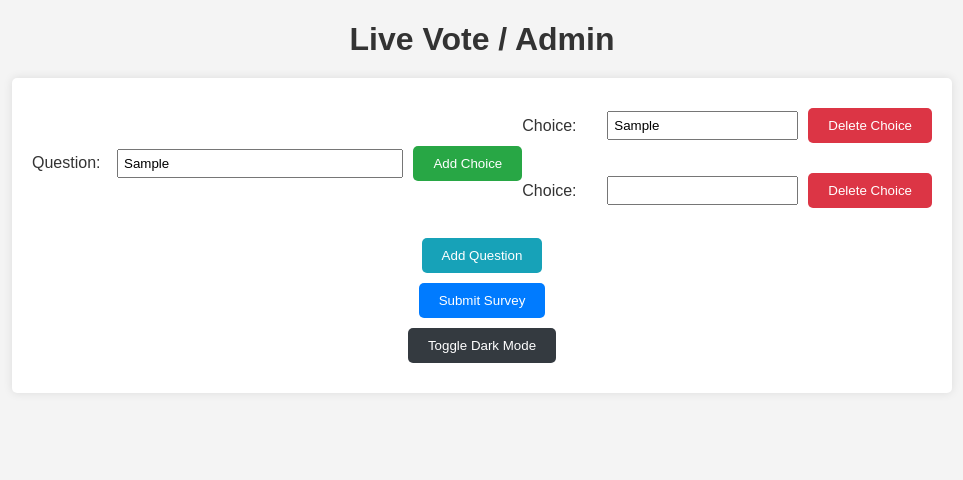
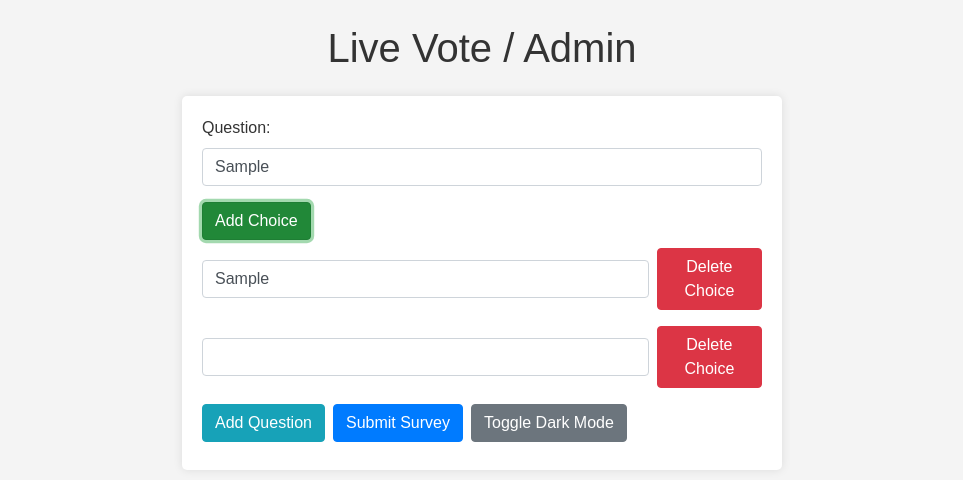
Before and after one commit to joemiddie13/live-vote, a website: page static/admin.html in a window 1280 px wide. Both pictures are taken after typing "Sample", "Sample" into the empty fields and a click on the button "Add Choice". Shown: the whole page, without its empty margins (158-1121 px from the left). Drawn offline with nearby package versions, Linux system fonts and the light colour scheme.

Commit message:
cleaned up admin page with boostrap

```diff
--- a/static/admin.html
+++ b/static/admin.html
@@ -4,30 +4,37 @@
     <meta charset="UTF-8">
     <meta name="viewport" content="width=device-width, initial-scale=1.0">
     <title>Admin - Live Vote</title>
+    <link href="https://stackpath.bootstrapcdn.com/bootstrap/4.5.2/css/bootstrap.min.css" rel="stylesheet">
     <link rel="stylesheet" href="style.css">
 </head>
 <body>
-    <h1>Live Vote / Admin</h1>
-
-    <form id="surveyForm">
-        <div id="questions">
-            <div class="question">
-                <label>Question:</label>
-                <input type="text" name="question" required>
-                <button type="button" class="add-choice">Add Choice</button>
-                <div class="choices">
-                    <div class="choice">
-                        <label>Choice:</label>
-                        <input type="text" name="choice" required>
-                        <button type="button" class="delete-choice">Delete Choice</button>
+    <div class="container">
+        <h1 class="text-center my-4">Live Vote / Admin</h1>
+        <form id="surveyForm" class="mb-4">
+            <div id="questions">
+                <div class="question mb-3">
+                    <div class="form-group">
+                        <label>Question:</label>
+                        <input type="text" name="question" class="form-control" required>
+                    </div>
+                    <button type="button" class="btn btn-success mb-2 add-choice">Add Choice</button>
+                    <div class="choices">
+                        <div class="choice mb-2">
+                            <div class="form-group d-flex align-items-center">
+                                <input type="text" name="choice" class="form-control" required>
+                                <button type="button" class="btn btn-danger ml-2 delete-choice">Delete Choice</button>
+                            </div>
+                        </div>
                     </div>
                 </div>
             </div>
-        </div>
-        <button type="button" id="add-question">Add Question</button>
-        <button type="submit">Submit Survey</button>
-        <button type="button" id="toggleDarkMode">Toggle Dark Mode</button>
-    </form>
+            <div class="d-flex align-items-center mb-2">
+                <button type="button" class="btn btn-info mr-2" id="add-question">Add Question</button>
+                <button type="submit" class="btn btn-primary mr-2">Submit Survey</button>
+                <button type="button" class="btn btn-secondary" id="toggleDarkMode">Toggle Dark Mode</button>
+            </div>
+        </form>
+    </div>
 
     <script>
         const toggleButton = document.getElementById('toggleDarkMode');
--- a/static/admin.js
+++ b/static/admin.js
@@ -7,11 +7,12 @@ document.addEventListener('DOMContentLoaded', () => {
   function addChoice(questionElement) {
       const choicesContainer = questionElement.querySelector('.choices');
       const newChoice = document.createElement('div');
-      newChoice.classList.add('choice');
+      newChoice.classList.add('choice', 'mb-2');
       newChoice.innerHTML = `
-          <label>Choice:</label>
-          <input type="text" name="choice" required>
-          <button type="button" class="delete-choice">Delete Choice</button>
+          <div class="form-group d-flex align-items-center">
+              <input type="text" name="choice" class="form-control" required>
+              <button type="button" class="btn btn-danger ml-2 delete-choice">Delete Choice</button>
+          </div>
       `;
       choicesContainer.appendChild(newChoice);
 
@@ -24,18 +25,21 @@ document.addEventListener('DOMContentLoaded', () => {
   // Add new question to the survey
   addQuestionButton.addEventListener('click', () => {
       const newQuestion = document.createElement('div');
-      newQuestion.classList.add('question');
+      newQuestion.classList.add('question', 'mb-3');
       newQuestion.innerHTML = `
-          <label>Question:</label>
-          <input type="text" name="question" required>
+          <div class="form-group">
+              <label>Question:</label>
+              <input type="text" name="question" class="form-control" required>
+          </div>
+          <button type="button" class="btn btn-success mb-2 add-choice">Add Choice</button>
           <div class="choices">
-              <div class="choice">
-                  <label>Choice:</label>
-                  <input type="text" name="choice" required>
-                  <button type="button" class="delete-choice">Delete Choice</button>
+              <div class="choice mb-2">
+                  <div class="form-group d-flex align-items-center">
+                      <input type="text" name="choice" class="form-control" required>
+                      <button type="button" class="btn btn-danger ml-2 delete-choice">Delete Choice</button>
+                  </div>
               </div>
           </div>
-          <button type="button" class="add-choice">Add Choice</button>
       `;
       questionsContainer.appendChild(newQuestion);
 
--- a/static/index.html
+++ b/static/index.html
@@ -4,11 +4,14 @@
     <meta charset="UTF-8">
     <meta name="viewport" content="width=device-width, initial-scale=1.0">
     <title>Live Vote</title>
+    <link href="https://stackpath.bootstrapcdn.com/bootstrap/4.5.2/css/bootstrap.min.css" rel="stylesheet">
     <link rel="stylesheet" href="style.css">
 </head>
 <body>
-    <h1>Live Vote</h1>
-    <div id="surveyContainer"></div>
+    <div class="container">
+        <h1 class="text-center my-4">Live Vote</h1>
+        <div id="surveyContainer" class="mb-4"></div>
+    </div>
     <script src="/socket.io/socket.io.js"></script>
     <script src="client.js"></script>
 </body>
--- a/static/style.css
+++ b/static/style.css
@@ -11,7 +11,7 @@ h1 {
 }
 
 form {
-  max-width: 900px;
+  max-width: 600px;
   margin: 0 auto;
   background-color: #fff;
   padding: 20px;
@@ -20,68 +20,16 @@ form {
 }
 
 .question, .choice {
-  display: flex;
-  align-items: center;
   margin-bottom: 10px;
 }
 
-.question label, .choice label {
-  margin-right: 10px;
-  min-width: 75px;
-}
-
-.question input[type="text"], .choice input[type="text"] {
-  flex: 1;
-  padding: 5px;
-  margin-right: 10px;
-}
-
 button {
-  display: block;
-  margin: 10px auto;
-  padding: 10px 20px;
   cursor: pointer;
-  background-color: #007bff;
-  color: #fff;
-  border: none;
-  border-radius: 5px;
   transition: background-color 0.3s;
 }
 
 button:hover {
   background-color: #0056b3;
-}
-
-button.add-choice, button.delete-choice {
-  background-color: #28a745;
-}
-
-button.add-choice:hover, button.delete-choice:hover {
-  background-color: #218838;
-}
-
-button.delete-choice {
-  background-color: #dc3545;
-}
-
-button.delete-choice:hover {
-  background-color: #c82333;
-}
-
-#add-question {
-  background-color: #17a2b8;
-}
-
-#add-question:hover {
-  background-color: #138496;
-}
-
-#toggleDarkMode {
-  background-color: #343a40;
-}
-
-#toggleDarkMode:hover {
-  background-color: #23272b;
 }
 
 /* Dark mode styles */
@@ -95,10 +43,16 @@ body.dark-mode form {
   box-shadow: 0 0 10px rgba(0,0,0,0.5);
 }
 
-body.dark-mode button {
+body.dark-mode .btn {
   background-color: #495057;
 }
 
-body.dark-mode button:hover {
+body.dark-mode .btn:hover {
   background-color: #343a40;
 }
+
+body.dark-mode .form-control {
+  background-color: #333;
+  color: #e0e0e0;
+  border-color: #555;
+}
```
Also changed, not shown: static/client.js (+7 -5 lines).
